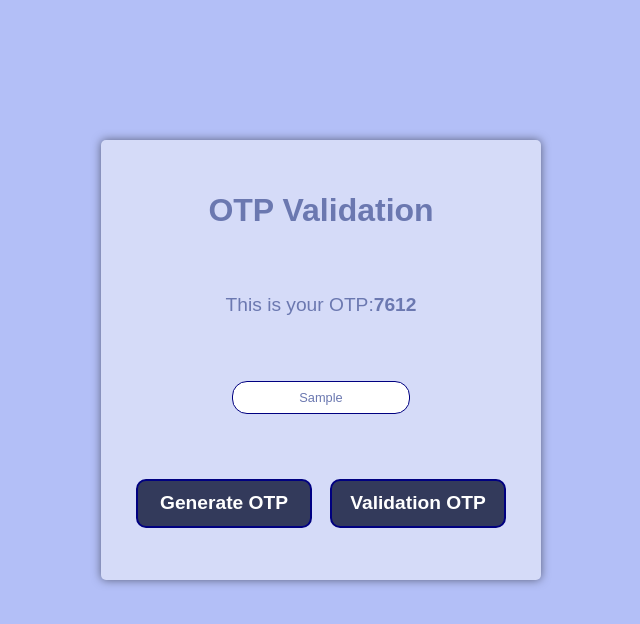
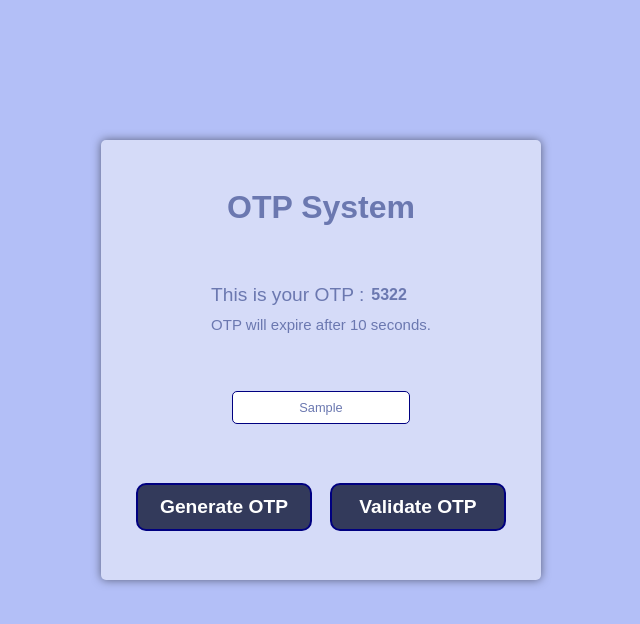
Before and after one commit to HamzaShabir0786/OTP_Gen_And_Val, a plain HTML site: page index.html in a window 1280 px wide. Both pictures are taken after typing "Sample" into the empty fields and a click on the button "Generate OTP". Shown: the whole page, without its empty margins (319-959 px from the left). Drawn offline with Linux system fonts and the light colour scheme.

Commit message:
add expire feature in existing data and improve UI

```diff
--- a/index.html
+++ b/index.html
@@ -8,8 +8,13 @@
   </head>
   <body>
     <div class="container">
-      <h1>OTP Validation</h1>
-      <p>This is your OTP:<strong class="strong"> # - # - # - #</strong></p>
+      <h1>OTP System</h1>
+      <div class="otp-div">
+        <div class="otp-inner">
+          <p class="otp-para">This is your OTP :</p>
+          <strong class="strong"> # - # - # - #</strong>
+        </div>
+      </div>
       <input
         type="text"
         name="otp"
@@ -18,7 +23,7 @@
       />
       <div class="btn-div">
         <button class="gen-btn">Generate OTP</button>
-        <button class="val-btn">Validation OTP</button>
+        <button class="val-btn">Validate OTP</button>
       </div>
     </div>
     <script src="logic.js"></script>
--- a/logic.js
+++ b/logic.js
@@ -2,19 +2,45 @@ let genBtn = document.querySelector(".gen-btn");
 let valBtn = document.querySelector(".val-btn");
 let input = document.querySelector("input");
 let strong = document.querySelector("strong");
-function OTP() {
+let container = document.querySelector(".container");
+let otpDiv = document.querySelector(".otp-div");
+let otpPara = document.querySelector(".otp-para");
+const p = document.createElement("p");
+p.innerText = "OTP will expire after 10 seconds.";
+p.style.color = "rgb(107, 120, 176)";
+p.style.marginTop = "10px";
+p.style.fontSize = "15px";
+p.style.textAlign = "center";
+strong.style.color = "rgb(107, 120, 176)";
+strong.style.marginLeft = "7px";
+
+function GenOTP() {
   let myOTP = Math.floor(1000 + Math.random() * 9000);
   window.localStorage.setItem("otp", myOTP);
   strong.innerText = myOTP;
+  otpDiv.appendChild(p);
+  otpPara.innerText = "This is your OTP : ";
+  strong.style.marginLeft = "0rem";
+  strong.style.marginLeft = "7px";
+
+  setTimeout(() => {
+    otpPara.innerText = "";
+    strong.innerText = "OTP has expred. ";
+    strong.style.marginLeft = "2.4rem";
+    myOTP = Math.floor(1000 + Math.random() * 8000);
+    window.localStorage.setItem("otp", myOTP);
+  }, 10000);
 }
+
 function valOTP() {
   let getOTP = window.localStorage.getItem("otp");
   if (getOTP === input.value) {
     window.location.href = "./login/index.html";
-    alert("your OPT is correct");
+    alert("OPT is Correct");
   } else {
-    alert("OTP is incorrect");
+    alert("OTP is Incorrect. Please try again");
   }
 }
-genBtn.addEventListener("click", OTP);
+
+genBtn.addEventListener("click", GenOTP);
 valBtn.addEventListener("click", valOTP);
--- a/style.css
+++ b/style.css
@@ -33,7 +33,7 @@ body {
 }
 .container input {
   padding: 0.5rem;
-  border-radius: 15px;
+  border-radius: 5px;
   font-size: 0.8rem;
   width: 10rem;
   text-align: center;
@@ -53,7 +53,7 @@ body {
   background-color: rgb(51, 58, 91);
 }
 .container .btn-div button:hover {
-  background-color: navy;
+  background-color: rgb(40, 52, 113);
 }
 .btn-div {
   display: flex;
@@ -62,3 +62,9 @@ body {
 
   width: 370px;
 }
+.otp-inner {
+  display: flex;
+}
+strong {
+  margin-top: 2px;
+}
```
